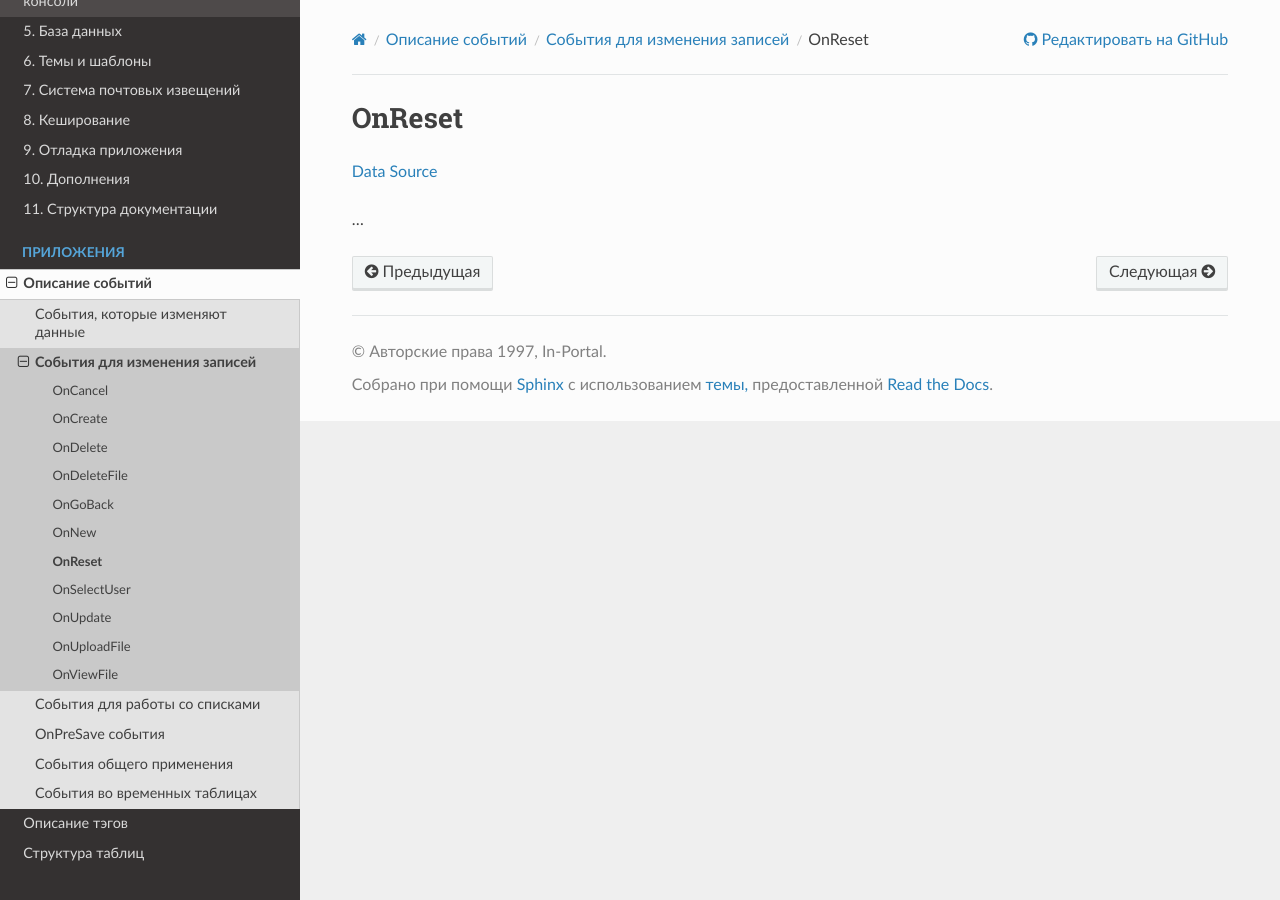
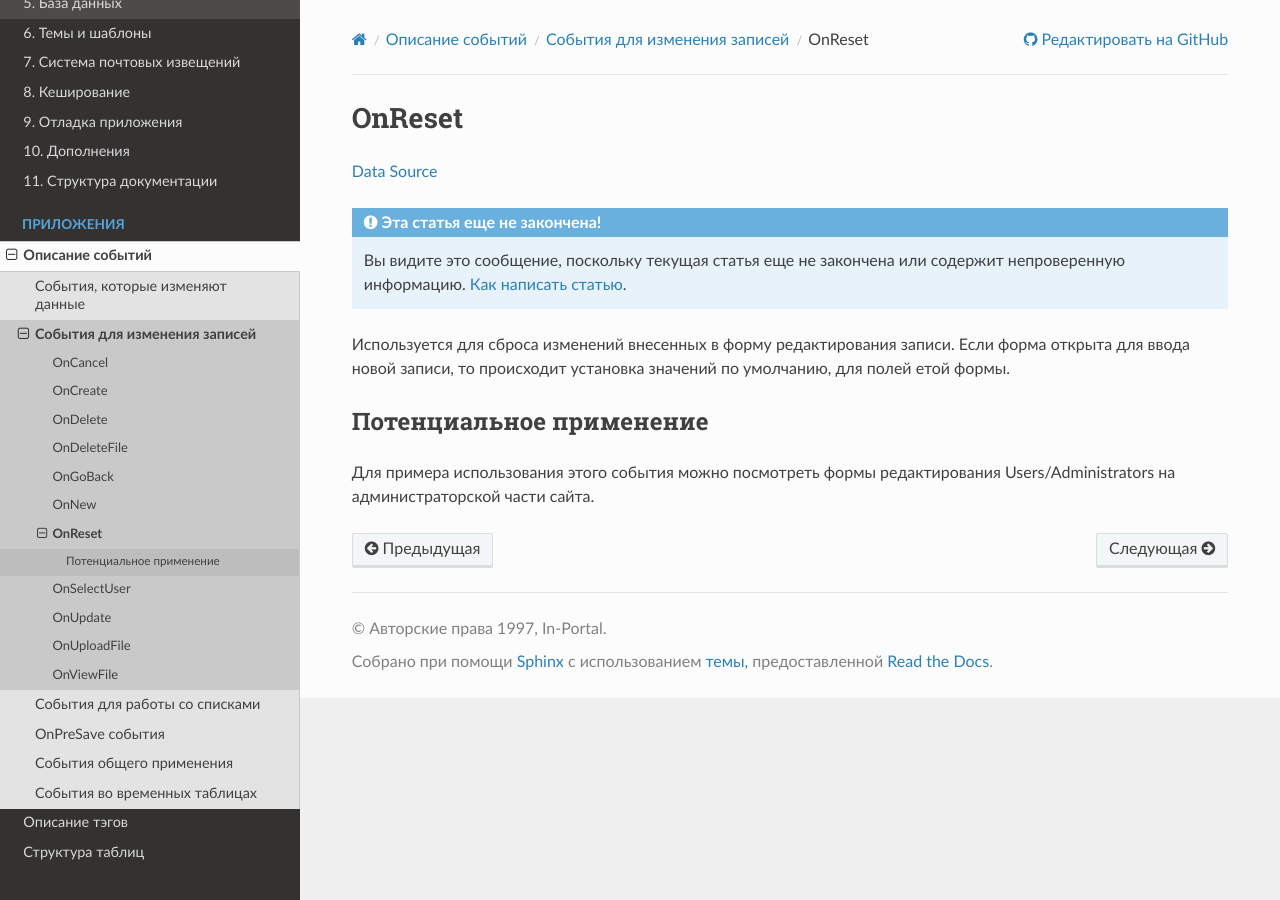
Before and after one commit to in-portal/guide-ru, a Sphinx documentation site: the page built from docs/events/live_editing/on_reset.rst, in a window 1280 px wide. Built offline with Sphinx 7.4.7 and the Read the Docs theme 3.1.0, drawn with Linux system fonts in a browser that asks for light colours; some of the changed text lies outside the part shown.

Commit message:
Integrated "/events/live_editing/on_reset.rst"

```diff
--- a/docs/events/live_editing/on_reset.rst
+++ b/docs/events/live_editing/on_reset.rst
@@ -2,6 +2,15 @@ OnReset
 =======
 `Data Source`_
 
-...
+.. include:: /includes/not_finished.rst
+
+Используется для сброса изменений внесенных в форму редактирования записи. Если форма открыта для ввода новой записи,
+то происходит установка значений по умолчанию, для полей етой формы.
+
+Потенциальное применение
+------------------------
+
+Для примера использования этого события можно посмотреть формы редактирования Users/Administrators на администраторской
+части сайта.
 
 .. _Data Source: http://guide.in-portal.org/rus/index.php/EventHandler:OnReset
```
